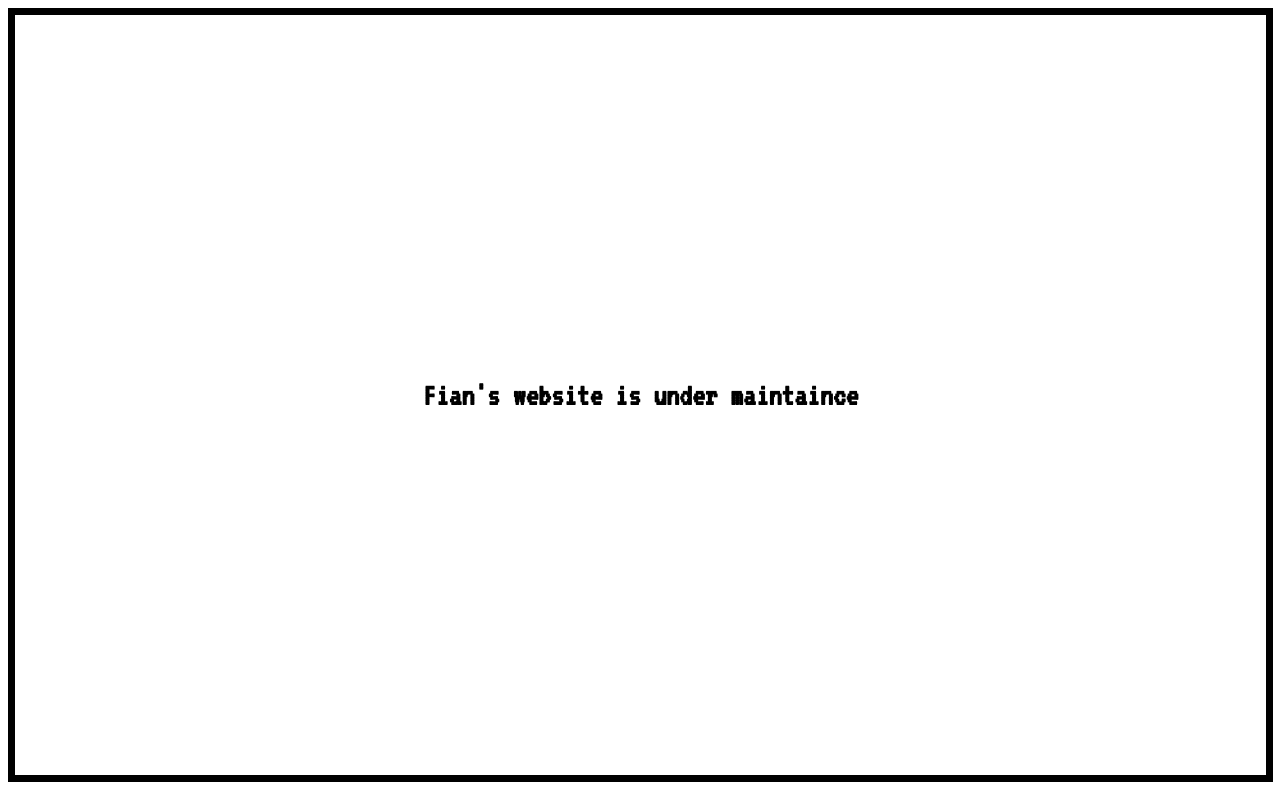
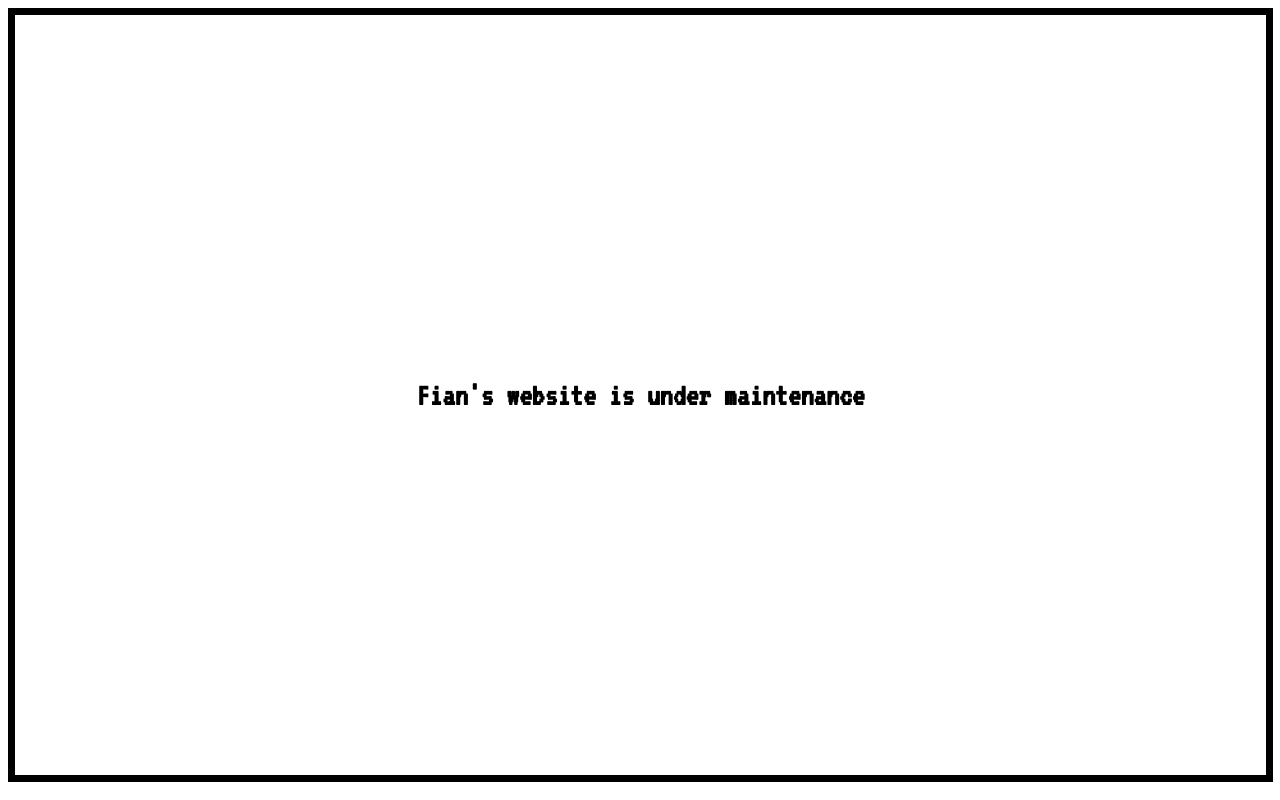
Before and after one commit to svjatmiko/svjatmiko.github.io, a plain HTML site: page index.html in a window 1280 px wide. Drawn offline with Linux system fonts and the light colour scheme.

Commit message:
fix copy

```diff
--- a/index.html
+++ b/index.html
@@ -24,7 +24,7 @@
 <body>
     <div class="my_parent_container"></div>
         <div class="my_big_box">
-            <h1>Fian's website is under maintaince</h1>
+            <h1>Fian's website is under maintenance</h1>
         </div>
     </div>
 
```
